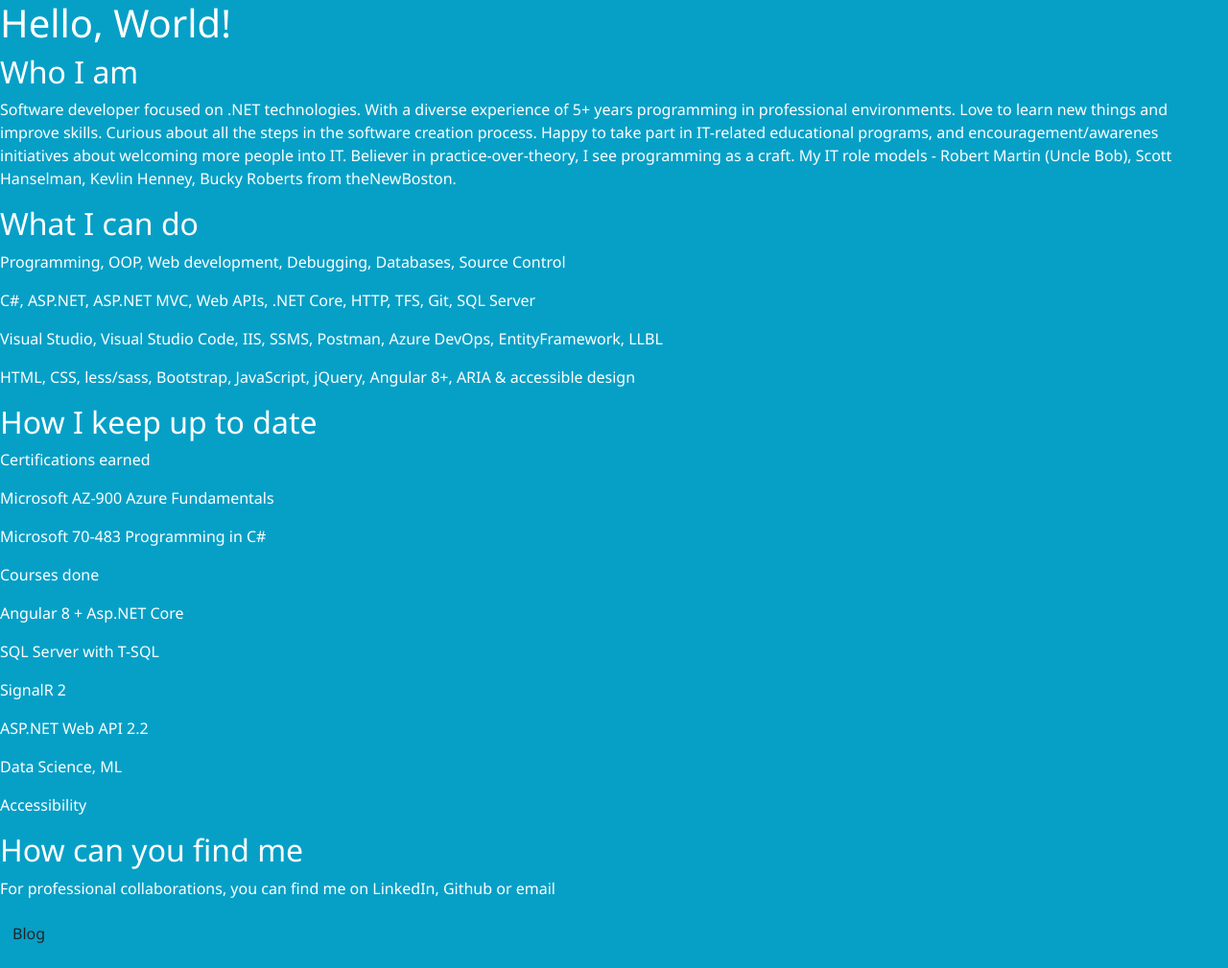
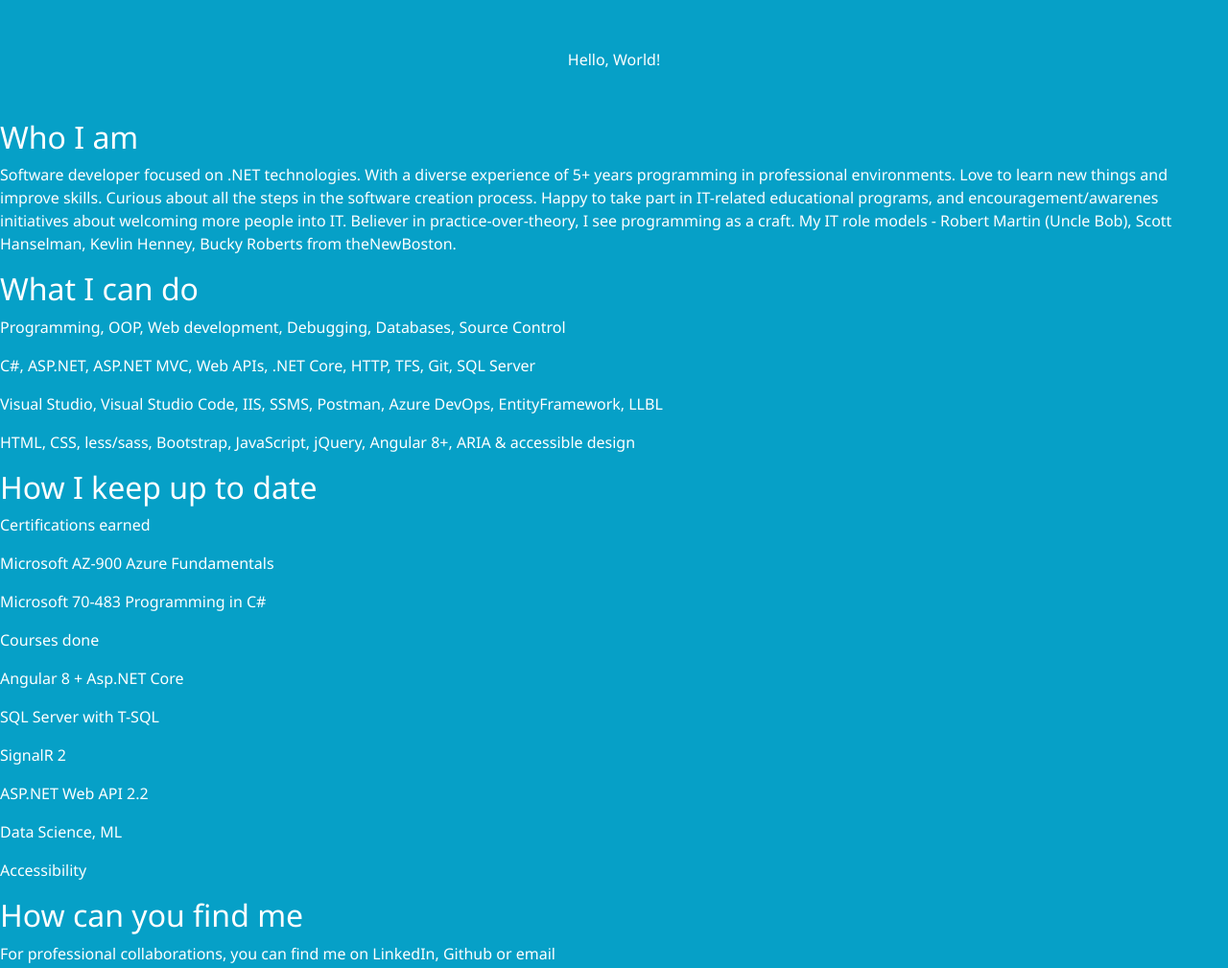
Before and after one commit to byby9999/byby9999.github.io, a plain HTML site: page index.html in a window 1280 px wide. Shown: the top 1009 px of the page at 96% size. Drawn offline with nearby package versions, Linux system fonts and the light colour scheme.

Commit message:
Update index.html

```diff
--- a/index.html
+++ b/index.html
@@ -11,8 +11,12 @@
 		color: white;
 		font-family: "Segoe UI", sans-serif;
 	}
+	p.title {
+		text-align: center;
+		margin: 50px 0;
+	}
 </style>
-<h1>Hello, World!</h1>
+<p class="title">Hello, World!</p>
 
 <h2>Who I am</h2>
 <p>Software developer focused on .NET technologies. With a diverse experience of 5+ years programming in professional environments. Love to learn new things and improve skills. Curious about all the steps in the software creation process. Happy to take part in IT-related educational programs, and encouragement/awarenes initiatives about welcoming more people into IT. Believer in practice-over-theory, I see programming as a craft. My IT role models - Robert Martin (Uncle Bob), Scott Hanselman, Kevlin Henney, Bucky Roberts from theNewBoston.</p>
```
